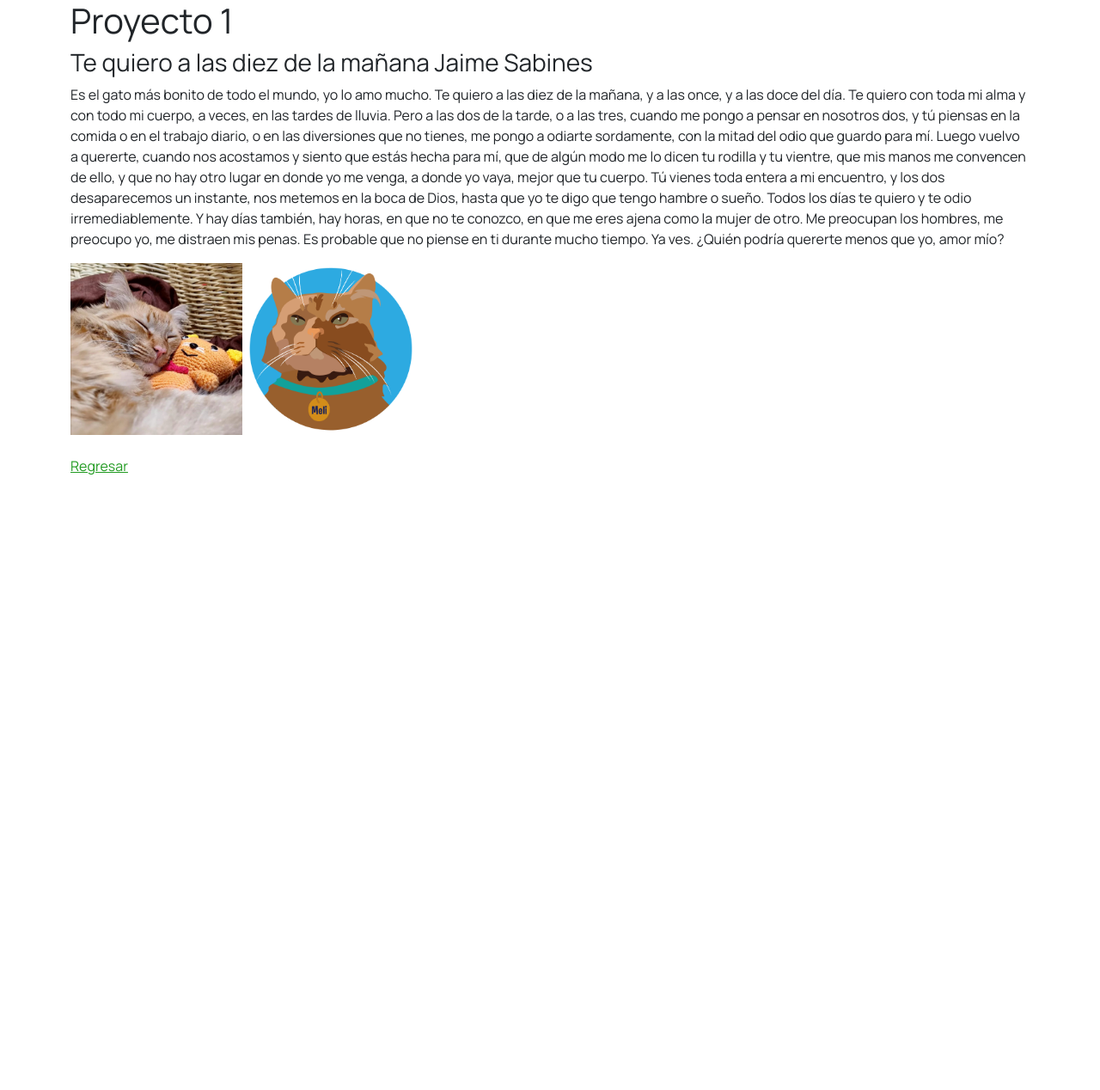
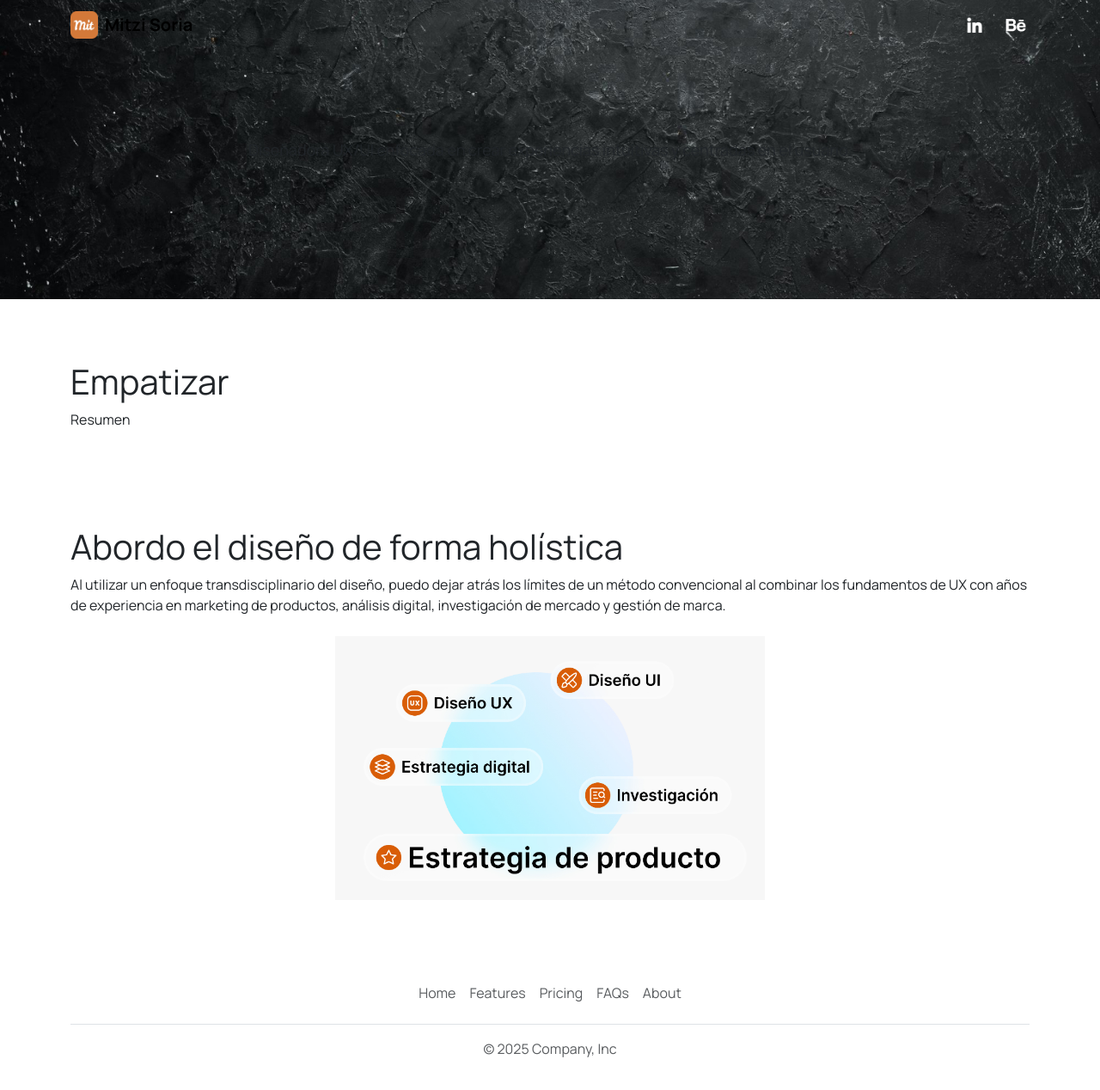
Before and after one commit to MitziQS/CV-Portafolio-Web, a plain HTML site: page proyecto-1.html in a window 1280 px wide. Shown: the whole page at 86% size. Before the commit the page ends 800 px from the top, so only its background shows below. Drawn offline with nearby package versions, Linux system fonts and the light colour scheme.

Commit message:
Estructura de pagina interna

```diff
--- a/Style.css
+++ b/Style.css
@@ -38,7 +38,7 @@ html {
 
 
 /* BANNER */
-  .banner {
+  .main-banner {
     position: relative;
     width: 100%;
     height: calc(90vh - 100px);
@@ -85,6 +85,15 @@ html {
     margin: 80px 0;
   }
 
+  .banner-proyecto-1 {
+    position: relative;
+    width: 100%;
+    height: calc(56vh - 100px);
+    background-image: url(imagenes/Background-Proyecto-1.jpeg);
+    background-position: center;
+    background-repeat: no-repeat;
+    background-size: cover;
+  }
 /* CARDS */
   .card {
     padding: 16px;
--- a/proyecto-1.html
+++ b/proyecto-1.html
@@ -1,13 +1,14 @@
 <!DOCTYPE html>
 <html lang="en">
+
 <head>
 	<meta charset="UTF-8">
 	<meta name="viewport" content="width=device-width, initial-scale=1, shrink-to-fit=no">
-
-	<title>¿Lo de siempre?</title>
+	<title>Mitzi Soria | Product Designer</title>
 
 	<!--Vincula bootstrap -->
-  <link href="https://cdn.jsdelivr.net/npm/bootstrap@5.3.3/dist/css/bootstrap.min.css" rel="stylesheet" integrity="sha384-QWTKZyjpPEjISv5WaRU9OFeRpok6YctnYmDr5pNlyT2bRjXh0JMhjY6hW+ALEwIH" crossorigin="anonymous">
+	<link href="https://cdn.jsdelivr.net/npm/bootstrap@5.3.3/dist/css/bootstrap.min.css" rel="stylesheet"
+		integrity="sha384-QWTKZyjpPEjISv5WaRU9OFeRpok6YctnYmDr5pNlyT2bRjXh0JMhjY6hW+ALEwIH" crossorigin="anonymous">
 
 	<!--Vincula CSS -->
 	<link rel="stylesheet" type="text/css" href="style.css">
@@ -16,39 +17,100 @@
 	<link href="https://fonts.googleapis.com/css2?family=Manrope:wght@300;400;700&display=swap" rel="stylesheet">
 
 	<!--animate style-->
-  <link
-    rel="stylesheet"
-    href="https://cdnjs.cloudflare.com/ajax/libs/animate.css/4.1.1/animate.min.css"
-  />
+	<link rel="stylesheet" href="https://cdnjs.cloudflare.com/ajax/libs/animate.css/4.1.1/animate.min.css">
 </head>
+
 <body>
+	<!-- Header -->
+	<nav id="header" class="navbar navbar-expand-lg fixed-top mi-navbar">
+		<div class="container d-flex justify-content-between align-items-center">
 
-<div class="container">
-		<h1>Proyecto 1</h1>
-		<h3> Te quiero a las diez de la mañana Jaime Sabines </h3>
+			<!-- Logo + Nombre alineado a la izquierda -->
+			<a class="navbar-brand d-flex align-items-center" href="index.html">
+				<img src="imagenes/Logo-personal.png" width="32" height="32" alt="Logo">
+				<span class="fw-bold ms-2">Mitzi Soria</span>
+			</a>
 
-	<div class="grid-container">
-		<div>
-			<p>
-		 	Es el gato más bonito de todo el mundo, yo lo amo mucho. Te quiero a las diez de la mañana, y a las once, y a las doce del día. Te quiero con toda mi alma y con todo mi cuerpo, a veces, en las tardes de lluvia.
-			Pero a las dos de la tarde, o a las tres, cuando me pongo a pensar en nosotros dos, y tú piensas en la comida o en el trabajo diario, o en las diversiones que no tienes, me pongo a odiarte sordamente, con la mitad del odio que guardo para mí.
-			Luego vuelvo a quererte, cuando nos acostamos y siento que estás hecha para mí, que de algún modo me lo dicen tu rodilla y tu vientre, que mis manos me convencen de ello, y que no hay otro lugar en donde yo me venga, a donde yo vaya, mejor que tu cuerpo.
-			Tú vienes toda entera a mi encuentro, y los dos desaparecemos un instante, nos metemos en la boca de Dios, hasta que yo te digo que tengo hambre o sueño.
-			Todos los días te quiero y te odio irremediablemente. Y hay días también, hay horas, en que no te conozco, en que me eres ajena como la mujer de otro.
-			Me preocupan los hombres, me preocupo yo, me distraen mis penas. Es probable que no piense en ti durante mucho tiempo. Ya ves. ¿Quién podría quererte menos que yo, amor mío?
-			</p>
+			<!-- Enlaces a redes alineados a la derecha -->
+			<div class="d-flex align-items-center gap-3">
+				<a href="https://www.linkedin.com/in/soria-mitzi/" target="_blank">
+					<img src="imagenes/linkedin-white.png" alt="LinkedIn" width="32" height="32">
+				</a>
+				<a href="https://www.behance.net/mitziquintero1" target="_blank">
+					<img src="imagenes/Behance-white.png" alt="Behance" width="32" height="32">
+				</a>
 			</div>
 
-		<div class="imagenes-poeticas">
-			<img src="imagenes/Meli.jpg" width="200" alt="Meli">
-			<img src="imagenes/Cartilla meli.png" width="200" alt="Cartilla de Meli">
+		</div>
+	</nav>
+
+	<!--Banner -->
+	<div class="banner-proyecto-1">
+		<div class="contenido">
+			<p>Diseñadora UX/UI enfocada en crear experiencias intuitivas y centradas en el usuario.</p>
 		</div>
 	</div>
 
 	<br>
 
-	<a href="index.html">Regresar</a>
+	<!-- STEP 1 -->
+	<div class="container text-start py-5">
+		<h1>Empatizar</h1>
+		<p>Resumen</p>
 	</div>
 
+	<!-- CONTENT STEP 1 -->
+	<div class="container text-start py-5">
+		<h1>Abordo el diseño de forma holística</h1>
+		<p>
+			Al utilizar un enfoque transdisciplinario del diseño, puedo dejar atrás los límites de un método
+			convencional al combinar los fundamentos de UX con años de experiencia en marketing de productos, análisis
+			digital, investigación de mercado y gestión de marca.
+		</p>
+
+		<div class="text-center mt-4">
+			<img src="imagenes/img.jpg" width="500" alt="Mitzi trabajando">
+		</div>
+	</div>
+
+
+
+
+
+
+	<!--Footer-->
+	<div class="container">
+		<footer class="py-3 my-4">
+			<ul class="nav justify-content-center border-bottom pb-3 mb-3">
+				<li class="nav-item"><a href="#" class="nav-link px-2 text-body-secondary">Home</a></li>
+				<li class="nav-item"><a href="#" class="nav-link px-2 text-body-secondary">Features</a></li>
+				<li class="nav-item"><a href="#" class="nav-link px-2 text-body-secondary">Pricing</a></li>
+				<li class="nav-item"><a href="#" class="nav-link px-2 text-body-secondary">FAQs</a></li>
+				<li class="nav-item"><a href="#" class="nav-link px-2 text-body-secondary">About</a></li>
+			</ul>
+			<p class="text-center text-body-secondary">© 2025 Company, Inc</p>
+		</footer>
+	</div>
+
+
+	<!-- JavaScript para el efecto scroll -->
+	<script>
+		window.addEventListener("scroll", function () {
+			const header = document.getElementById("header");
+			if (window.scrollY > 50) {
+				header.classList.add("scrolled");
+			} else {
+				header.classList.remove("scrolled");
+			}
+		});
+	</script>
+
+
+
+	<script src="https://cdn.jsdelivr.net/npm/bootstrap@5.3.3/dist/js/bootstrap.bundle.min.js"
+		integrity="sha384-YvpcrYf0tY3lHB60NNkmXc5s9fDVZLESaAA55NDzOxhy9GkcIdslK1eN7N6jIeHz" crossorigin="anonymous">
+		</script>
+
 </body>
+
 </html>
```
Also changed, not shown: index.html (+51 -48 lines), proyecto-2.html (+25 -1 lines), imagenes/Background-Proyecto-1.jpeg (added). Lines whose indentation alone changed are shown as unchanged.
